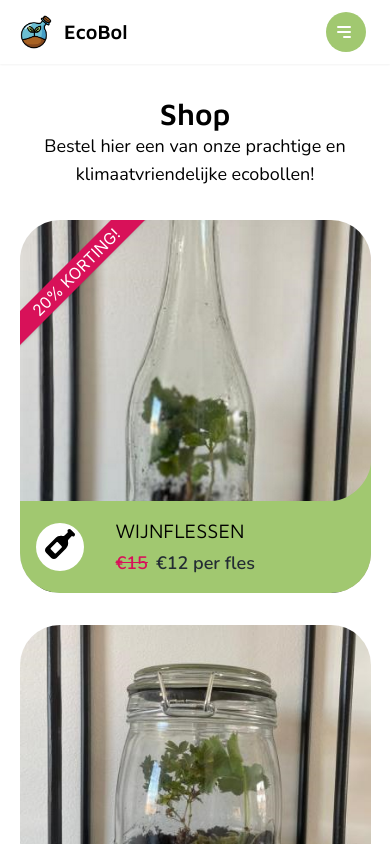
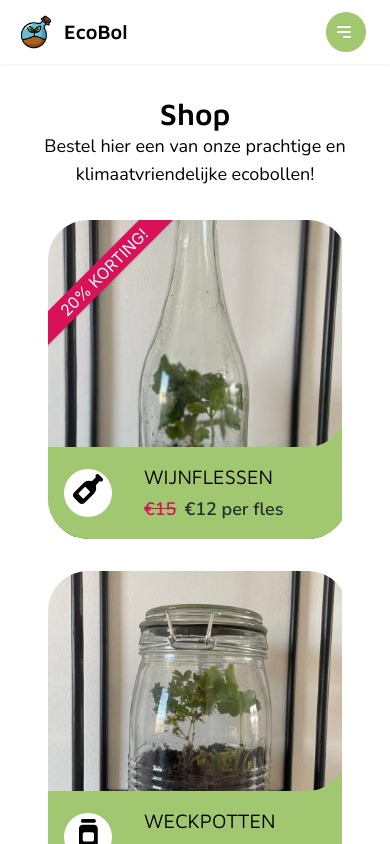
Before and after one commit to Vigintillionn/ecobol, a React (Create React App) app: page /shop in a window 390 px wide. Shown: the top 844 px of the page. Built offline with nearby package versions, Linux system fonts and the light colour scheme.

Commit message:
Made shop page responsive

```diff
--- a/src/index.css
+++ b/src/index.css
@@ -14,10 +14,6 @@
 
 .height-without-nav {
   height: calc(100vh - 4rem);
-}
-
-.mx-5vw {
-  margin-inline: 5vw;
 }
 
 .card_desc {
--- a/src/pages/Shop.tsx
+++ b/src/pages/Shop.tsx
@@ -15,7 +15,7 @@ export default function Shop() {
         <h1 className="pt-8 text-3xl font-mavenpro font-semibold tex">Shop</h1>
         <p className="font-nunito text-lg">Bestel hier een van onze prachtige en klimaatvriendelijke ecobollen!</p>
       </div>
-      <ul className="box-border grid p-0 grid-cols-cards gap-8 my-8 mb-16 mx-5vw list-none overflow-hidden">
+      <ul className="box-border grid p-0 grid-cols-cards gap-8 my-8 mb-16 list-none overflow-hidden mx-12">
         <li className="relative">
           <Ribbon text={stockWijnflessen ? "20% Korting!" : "Uitverkocht!"} />
           <a href="/" className={"relative block h-full overflow-hidden no-underline rounded-cards group" + (stockWijnflessen > 0 ? "" : "pointer-events-none cursor-default opacity-50")}>
```
